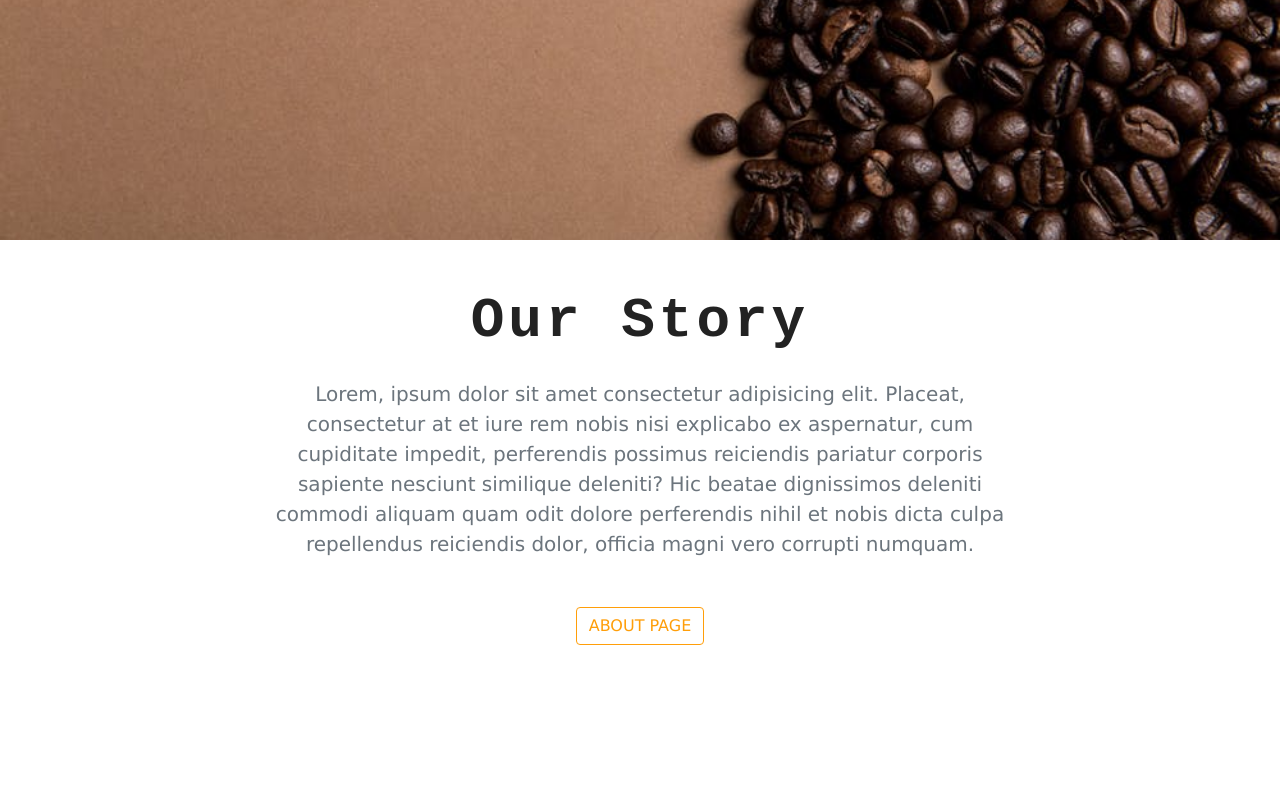
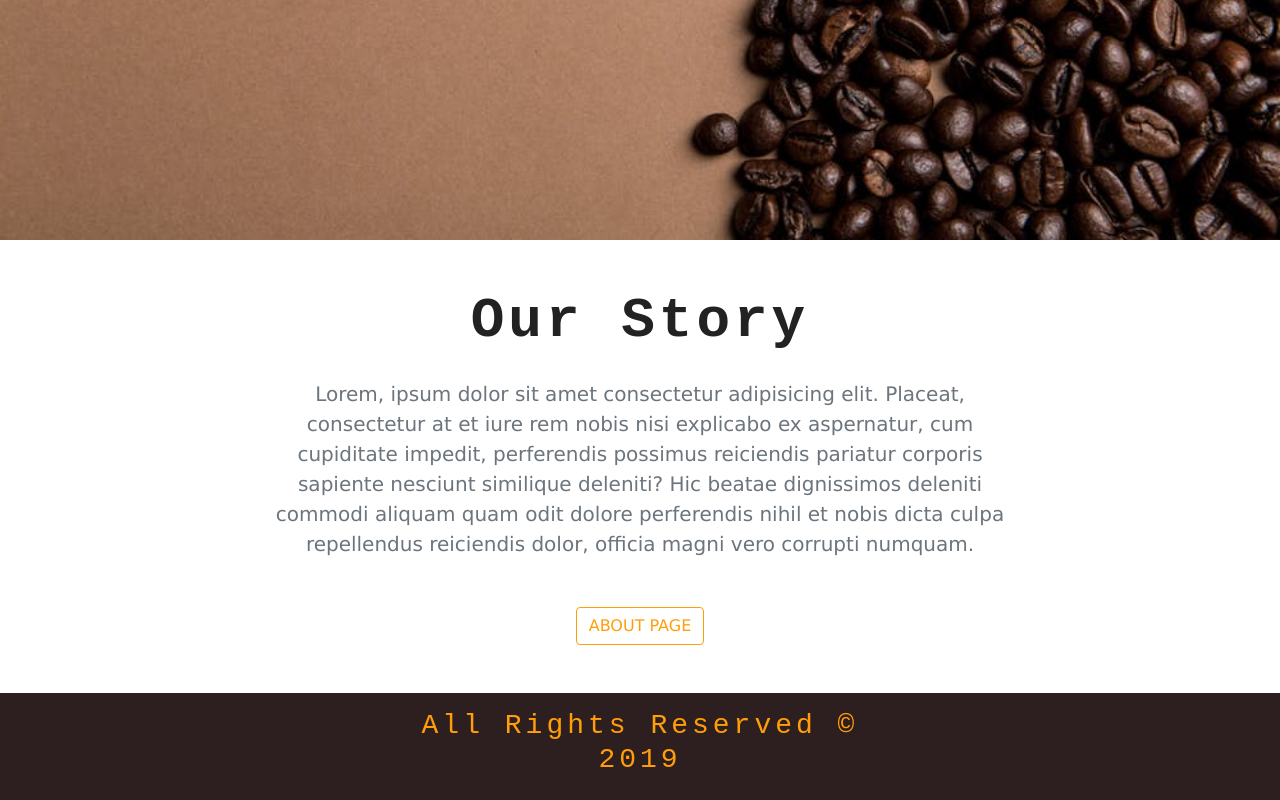
Before and after one commit to sixheads/gatsby-coffee-project, a Gatsby site: page / in a window 1280 px wide. Shown: the part 634-1434 px from the top of the page. Before the commit the page ends 1327 px from the top, so only its background shows below. Built offline with nearby package versions, Linux system fonts and the light colour scheme; Gatsby itself is replaced by a stand-in of ours.

Commit message:
Add Footer

```diff
--- /dev/null
+++ b/src/components/Globals/Footer.js
@@ -0,0 +1,17 @@
+import React from "react"
+
+export default function Footer() {
+  return (
+    <footer className="footer py-3">
+      <div className="container">
+        <div className="row">
+          <div className="col-10 mx-auto col-md-6 text-yellow text-center text-capitalize">
+            <h3>
+              All rights reserved &copy; {new Date().getFullYear().toString()}
+            </h3>
+          </div>
+        </div>
+      </div>
+    </footer>
+  )
+}
--- a/src/components/layout.css
+++ b/src/components/layout.css
@@ -45,3 +45,7 @@
   background: var(--mainYellow);
   border-color: var(--mainBrown);
 }
+
+.footer {
+  background: var(--mainBrown);
+}
--- a/src/components/layout.js
+++ b/src/components/layout.js
@@ -12,11 +12,13 @@
 import "./layout.css"
 
 import Navbar from "./Globals/Navbar"
+import Footer from "./Globals/Footer"
 
 const Layout = ({ children }) => (
   <>
     <Navbar />
     {children}
+    <Footer />
   </>
 )
 
```
